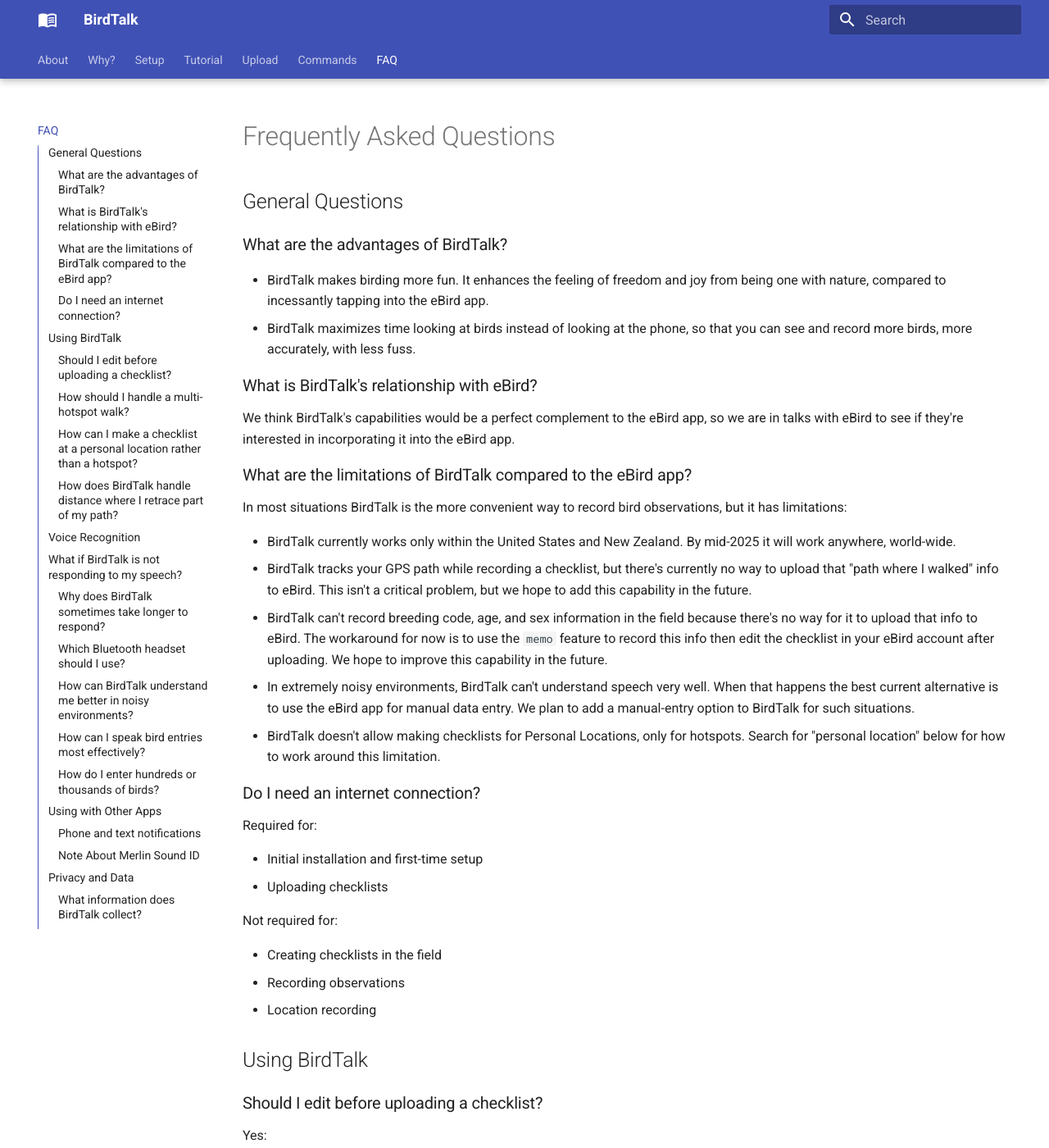
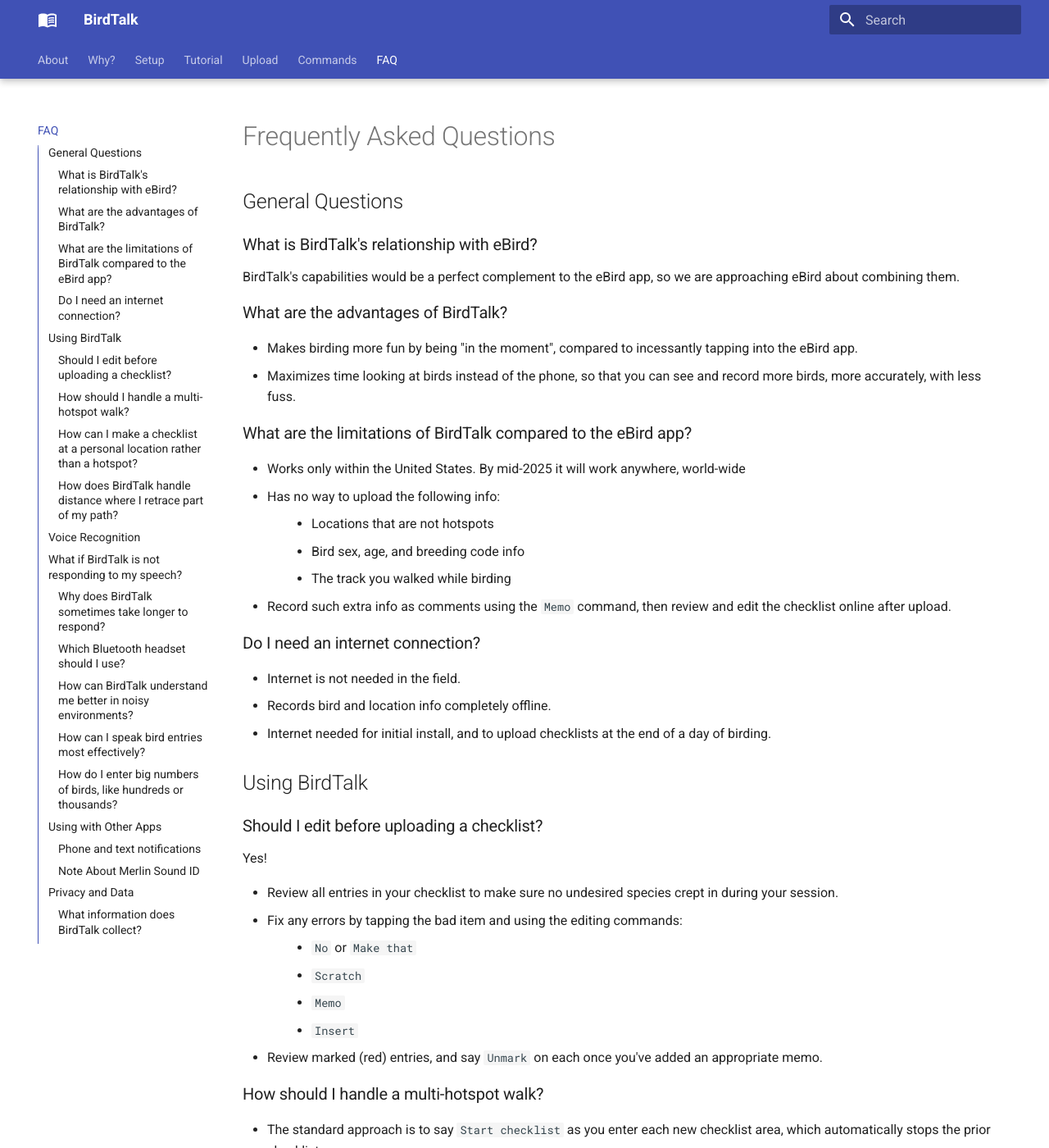
Before and after one commit to johncallender/birdtalk-docs, an MkDocs documentation site: the page built from docs/faq.md, in a window 1280 px wide and 1400 px high. Shown: the whole window at 82% size. Built offline with MkDocs 1.6.1 and Material for MkDocs 9.7.7, drawn with Linux system fonts in a browser that asks for light colours; some of the changed text lies outside the part shown.

Commit message:
More FAQ polishing

```diff
--- a/docs/faq.md
+++ b/docs/faq.md
@@ -2,44 +2,35 @@
 
 ## General Questions
 
+### What is BirdTalk's relationship with eBird?
+
+BirdTalk's capabilities would be a perfect complement to the eBird app, so we are approaching eBird about combining them.
+
 ### What are the advantages of BirdTalk?
 
-- BirdTalk makes birding more fun.  It enhances the feeling of freedom and joy from being one with nature, compared to incessantly tapping into the eBird app.
-- BirdTalk maximizes time looking at birds instead of looking at the phone, so that you can see and record more birds, more accurately, with less fuss.
-
-### What is BirdTalk's relationship with eBird?
-
-We think BirdTalk's capabilities would be a perfect complement to the eBird app, so we are in talks with eBird to see if they're interested in incorporating it into the eBird app.
-
+- Makes birding more fun by being "in the moment", compared to incessantly tapping into the eBird app.
+- Maximizes time looking at birds instead of the phone, so that you can see and record more birds, more accurately, with less fuss.
 
 ### What are the limitations of BirdTalk compared to the eBird app?
 
-In most situations BirdTalk is the more convenient way to record bird observations, but it has limitations:
-
-- BirdTalk currently works only within the United States and New Zealand.  By mid-2025 it will work anywhere, world-wide.
-- BirdTalk tracks your GPS path while recording a checklist, but there's currently no way to upload that "path where I walked" info to eBird.  This isn't a critical problem, but we hope to add this capability in the future.
-- BirdTalk can't record breeding code, age, and sex information in the field because there's no way for it to upload that info to eBird.  The workaround for now is to use the `memo` feature to record this info then edit the checklist in your eBird account after uploading.  We hope to improve this capability in the future.
-- In extremely noisy environments, BirdTalk can't understand speech very well.  When that happens the best current alternative is to use the eBird app for manual data entry.  We plan to add a manual-entry option to BirdTalk for such situations.
-- BirdTalk doesn't allow making checklists for Personal Locations, only for hotspots.  Search for "personal location" below for how to work around this limitation.
+- Works only within the United States.  By mid-2025 it will work anywhere, world-wide
+- Has no way to upload the following info:
+    - Locations that are not hotspots
+    - Bird sex, age, and breeding code info
+    - The track you walked while birding
+- Record such extra info as comments using the `Memo` command, then review and edit the checklist online after upload.
 
 ### Do I need an internet connection?
 
-Required for:
-
-- Initial installation and first-time setup
-- Uploading checklists
-
-Not required for:
-
-- Creating checklists in the field
-- Recording observations
-- Location recording
+- Internet is not needed in the field.
+- Records bird and location info completely offline.
+- Internet needed for initial install, and to upload checklists at the end of a day of birding.
 
 ## Using BirdTalk
 
 ### Should I edit before uploading a checklist?
 
-Yes:
+Yes!
 
 - Review all entries in your checklist to make sure no undesired species crept in during your session.
 - Fix any errors by tapping the bad item and using the editing commands:
@@ -48,7 +39,6 @@
     - `Memo`
     - `Insert`
 - Review marked (red) entries, and say `Unmark` on each once you've added an appropriate memo.
-- Ensure you've selected the checklist location header, by tapping it or saying `Choose checklist`
 
 ### How should I handle a multi-hotspot walk?
 
@@ -81,7 +71,7 @@
 - Power off the Bluetooth headset and make sure the phone internal mic can hear you by saying `Time`.  Then power on the Bluetooth headset and try again.
 - This works because the most recently connected device takes control
 - Make sure there is no other app running that is controlling the mic, such as Merlin or a phone call
-- As a last resort, <a href="https://support.apple.com/guide/iphone/quit-and-reopen-an-app-iph83bfec492/ios">close the BirdTalk app</a> and then open it again from the Desktop.
+- As a last resort, <a href="https://support.apple.com/guide/iphone/quit-and-reopen-an-app-iph83bfec492/ios">close the BirdTalk app</a>, re-open it, and say `Resume` to pick up where you left off.
 
 ### Why does BirdTalk sometimes take longer to respond?
 
@@ -97,8 +87,8 @@
 
 ### How can BirdTalk understand me better in noisy environments?
 
-- Accuracy is far better when using the above noise-cancelling boom microphone
-- Wait for quiet moments (such as when the surf abates at the shore)
+- Accuracy is far better when using the above Bluetooth headset due to its noise-cancelling boom microphone
+- Wait for quiet moments (such as between surf crashes at the shore)
 - Cup your hand around the microphone to reflect your voice more loudly into it
 - Check that the mic remains positioned close to your mouth
 - Leave 3-4 seconds after speaking a command
@@ -109,10 +99,11 @@
 - Whispering, or whispering + cupping your hand to focus your voice into the mic, can be effective when you want to avoid disturbing birds
 - You can use single words or sub-phrases from species names, when they are unique in your area, in place of the complete name.  For instance `rump` or `yellow rump` for Yellow-rumped Warbler
 - Or use the full name for species where parts don't work, such as for `Black Scoter`
-- Experiment with different shorthands to find what works best for problematic species
+- Experiment with different forms to find what works best for each problematic species
 - Once a species is in your checklist, it gets recognition priority, and shorthand for it will work that wouldn't before
+- Please contact us about particularly troublesome species.  We can improve their recognition accuracy.
 
-### How do I enter hundreds or thousands of birds?
+### How do I enter big numbers of birds, like hundreds or thousands?
 
 - You must say "hundred" or "thousand" when giving large numbers.
 - Say `One hundred fifty starlings`, not "one fifty"
```
Also changed, not shown: other parts of docs/faq.md (+1 -1 lines).
